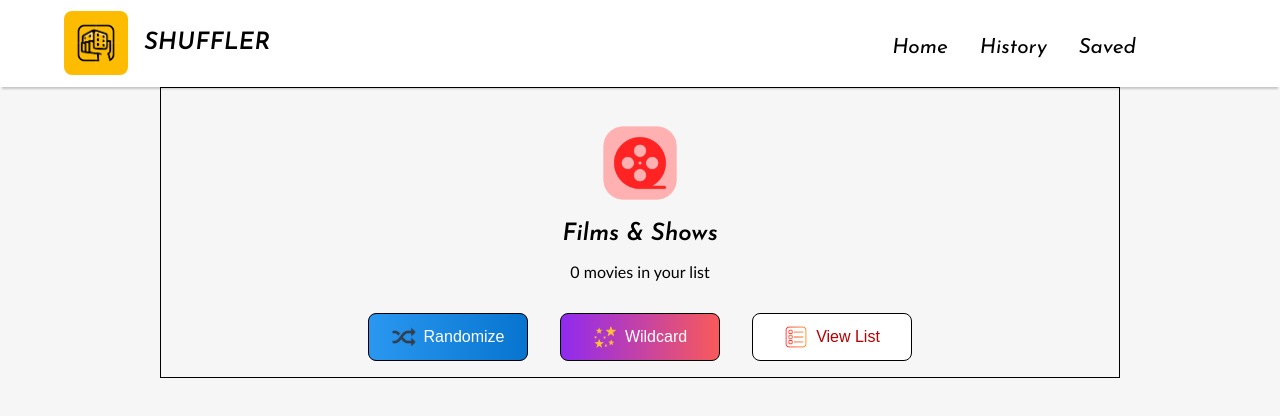
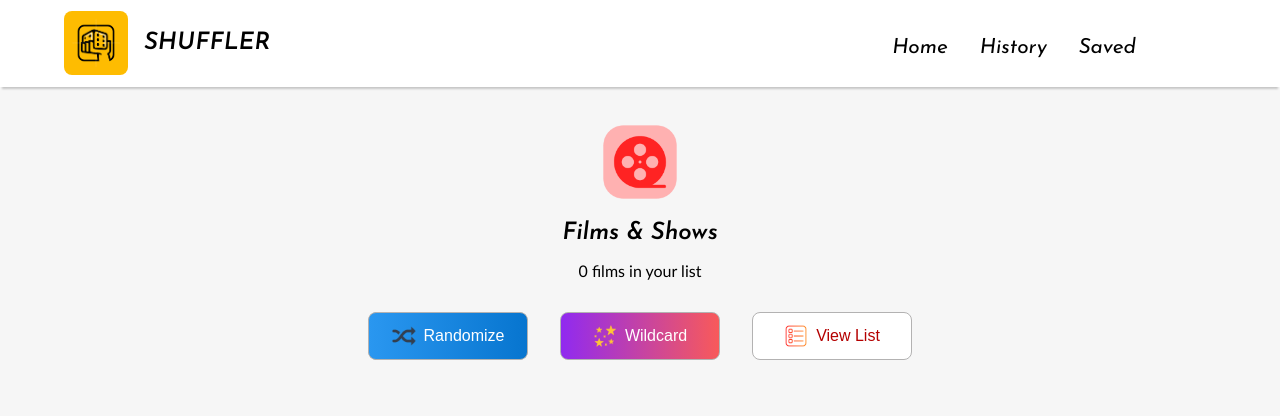
Before and after one commit to swiftybo/shuffler, a React (Vite) app: page /films in a window 1280 px wide. Shown: the top 416 px of the page. Built offline with nearby package versions, Linux system fonts and the light colour scheme; no server answers.

Commit message:
styling added to filmViewerSection

```diff
--- a/src/components/filmComponents/ActionButtons.module.css
+++ b/src/components/filmComponents/ActionButtons.module.css
@@ -12,7 +12,7 @@
     display: flex;
     justify-content: center;
     align-items: center;
-    border: 0.5px solid black;
+    border: 0.5px solid rgb(179, 178, 178);
 }
 
 .actionBtn__icon {
--- a/src/components/filmComponents/FilmsViewerSection.jsx
+++ b/src/components/filmComponents/FilmsViewerSection.jsx
@@ -3,7 +3,8 @@ import FilmItem from "./FilmItem.jsx";
 
 export default function FilmsViewerSection({fetchingStatus, allFilms, error}) {
   return (
-    <>
+    <div className={classes.viewerSection}>
+      <h3 className={`josefin-sans ${classes.viewerSection__subheader}`}>Your Films</h3>
       {fetchingStatus && <p>Fetching films</p>}
       {!fetchingStatus && <div className={classes.filmContent}>
         {allFilms.map(film => (
@@ -11,6 +12,6 @@ export default function FilmsViewerSection({fetchingStatus, allFilms, error}) {
         ))
       }</div>}
       {error && <p className={classes.error}>Error: {error.message}</p>}
-    </>
+    </div>
   )
 }
--- a/src/components/filmComponents/FilmsViewerSection.module.css
+++ b/src/components/filmComponents/FilmsViewerSection.module.css
@@ -1,3 +1,17 @@
+.viewerSection {
+    margin: 2rem 0rem;
+    border: 1px solid rgb(179, 178, 178);
+    background: white;
+    border-radius: 1rem;
+    width: 85%;
+    box-shadow: 0px 0px 1.5px 0px grey;
+}
+
+.viewerSection__subheader {
+    margin: 1.5rem 2rem;
+    font-weight: 600;
+}
+
 .filmContent {
     display: flex;
     justify-content: center;
--- a/src/components/generalComponents/categoryHeader.jsx
+++ b/src/components/generalComponents/categoryHeader.jsx
@@ -6,7 +6,7 @@ export default function CategoryHeader({films}) {
         <header className={classes.header}>
             <img className={classes.header__logo} src={filmLogo} alt="film logo"></img>
             <h2 className={`josefin-sans ${classes.header__title}`}>Films & Shows</h2>
-            <p>{films.length} movies in your list</p>
+            <p>{films.length} films in your list</p>
         </header>
     )
 }
--- a/src/index.css
+++ b/src/index.css
@@ -172,8 +172,7 @@ li a.active {
 /* END OF MENU STYLES */
 
 .content {
-  border: 1px solid black;
-  width: 60rem;
+  width: 85%;
   display: flex;
   flex-direction: column;
   align-items: center;
```
Also changed, not shown: src/assets/randomize-icon2.png (deleted).
